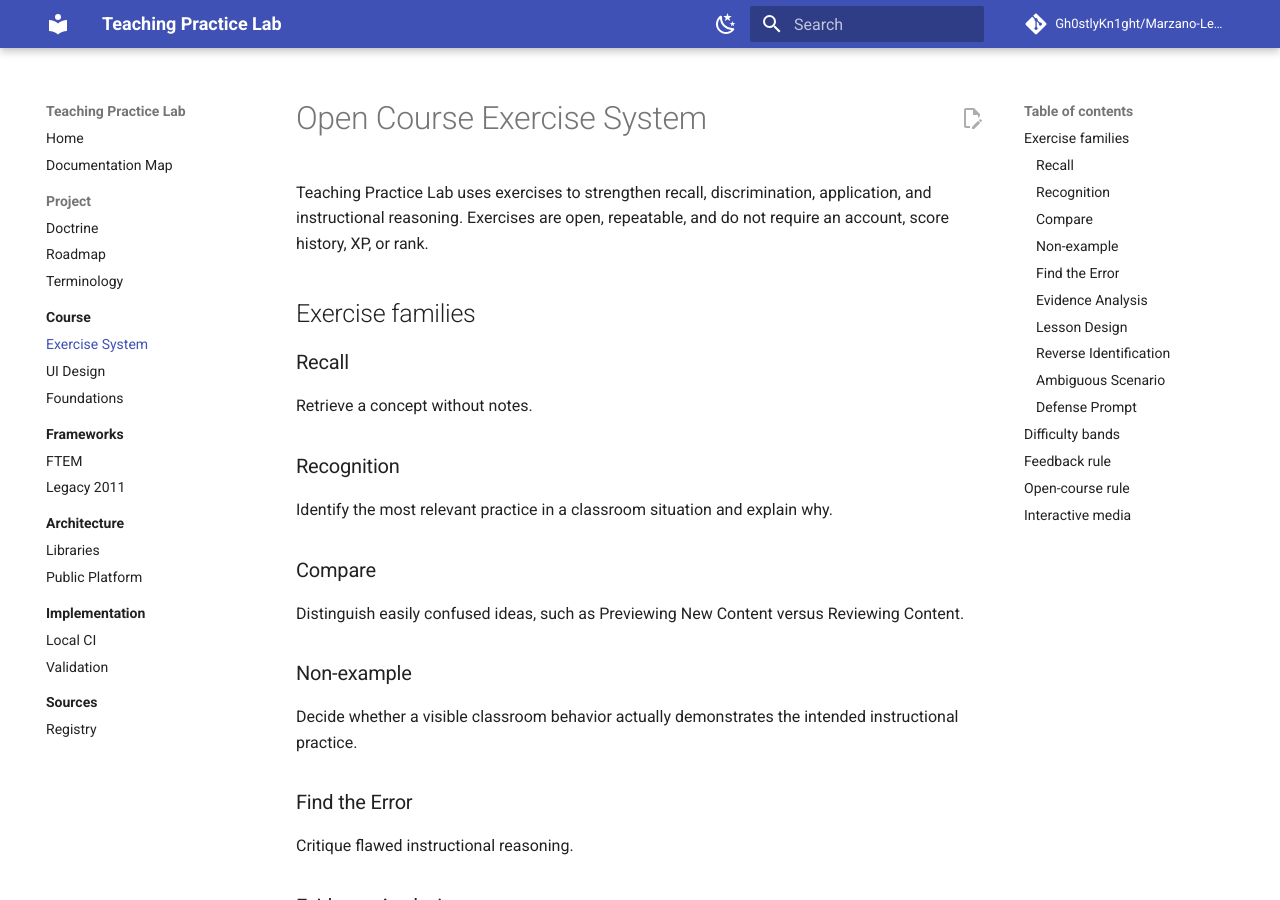
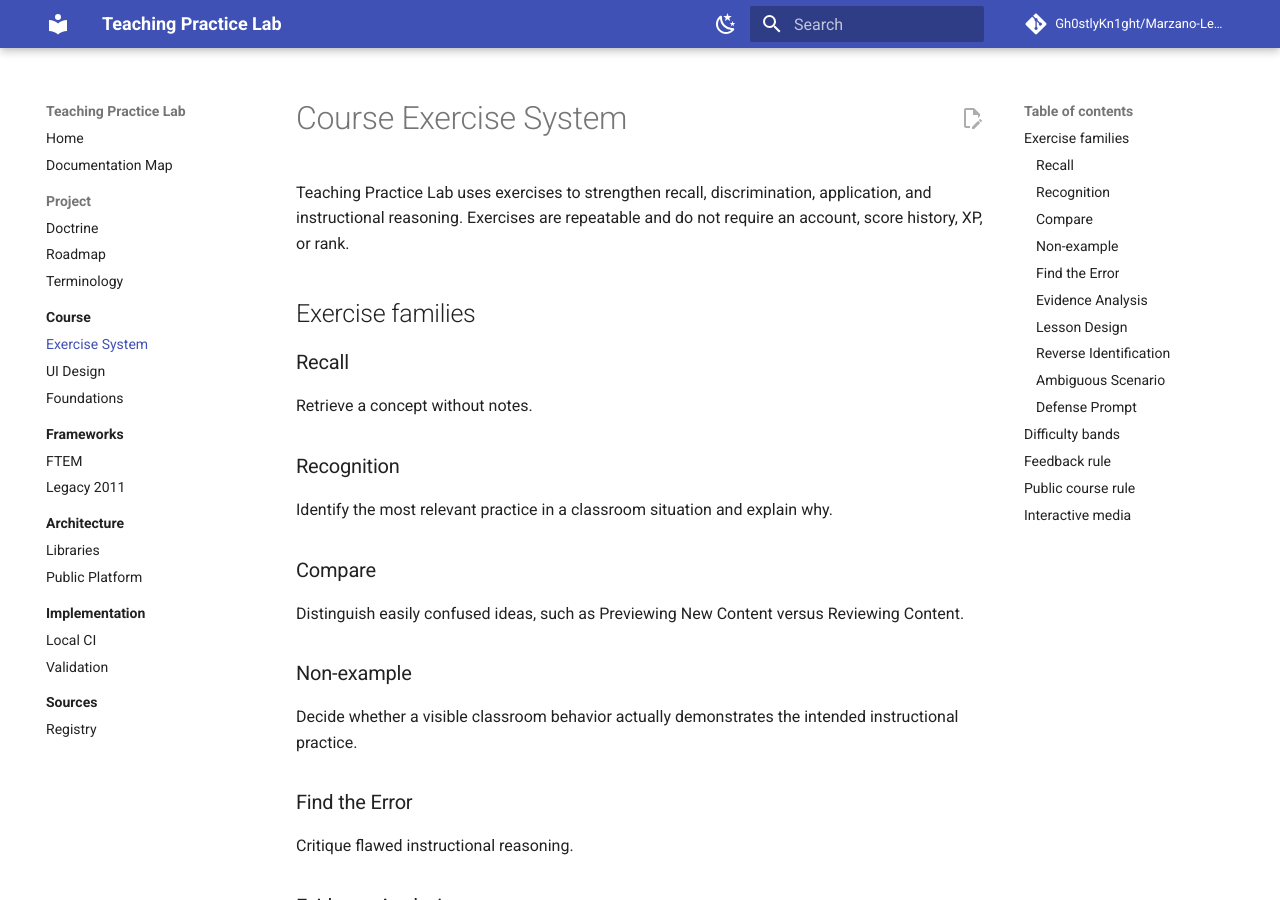
Before and after one commit to Gh0stlyKn1ght/Marzano-Learning-Map, an MkDocs documentation site: the page built from docs/product/course-exercises.md, in a window 1280 px wide and 900 px high. Built offline with MkDocs 1.6.1 and Material for MkDocs 9.7.7, drawn with Linux system fonts in a browser that asks for light colours; comment, search, counter and statistics services are not loaded; some of the changed text lies outside the part shown.

Commit message:
docs: remove open-source wording from exercise system

```diff
--- a/docs/product/course-exercises.md
+++ b/docs/product/course-exercises.md
@@ -1,6 +1,6 @@
-# Open Course Exercise System
+# Course Exercise System
 
-Teaching Practice Lab uses exercises to strengthen recall, discrimination, application, and instructional reasoning. Exercises are open, repeatable, and do not require an account, score history, XP, or rank.
+Teaching Practice Lab uses exercises to strengthen recall, discrimination, application, and instructional reasoning. Exercises are repeatable and do not require an account, score history, XP, or rank.
 
 ## Exercise families
 
@@ -66,9 +66,9 @@ Better feedback:
 
 > The activity shows students working together, but that alone does not establish the intended cognitive interaction with content. Look for evidence of what students were required to process, explain, compare, or revise.
 
-## Open-course rule
+## Public course rule
 
-Every core exercise must remain usable without:
+Every core exercise should remain usable without:
 
 - login,
 - learner profile,
@@ -76,10 +76,11 @@ Every core exercise must remain usable without:
 - leaderboard,
 - XP,
 - rank,
-- subscription,
 - student information.
 
-A learner may repeat any exercise as often as useful.
+A learner may repeat an exercise as often as useful on the hosted Teaching Practice Lab site.
+
+Public access to these exercises does not grant permission to republish or redistribute the original exercise bank outside the platform. See `LICENSE`.
 
 ## Interactive media
 
```
